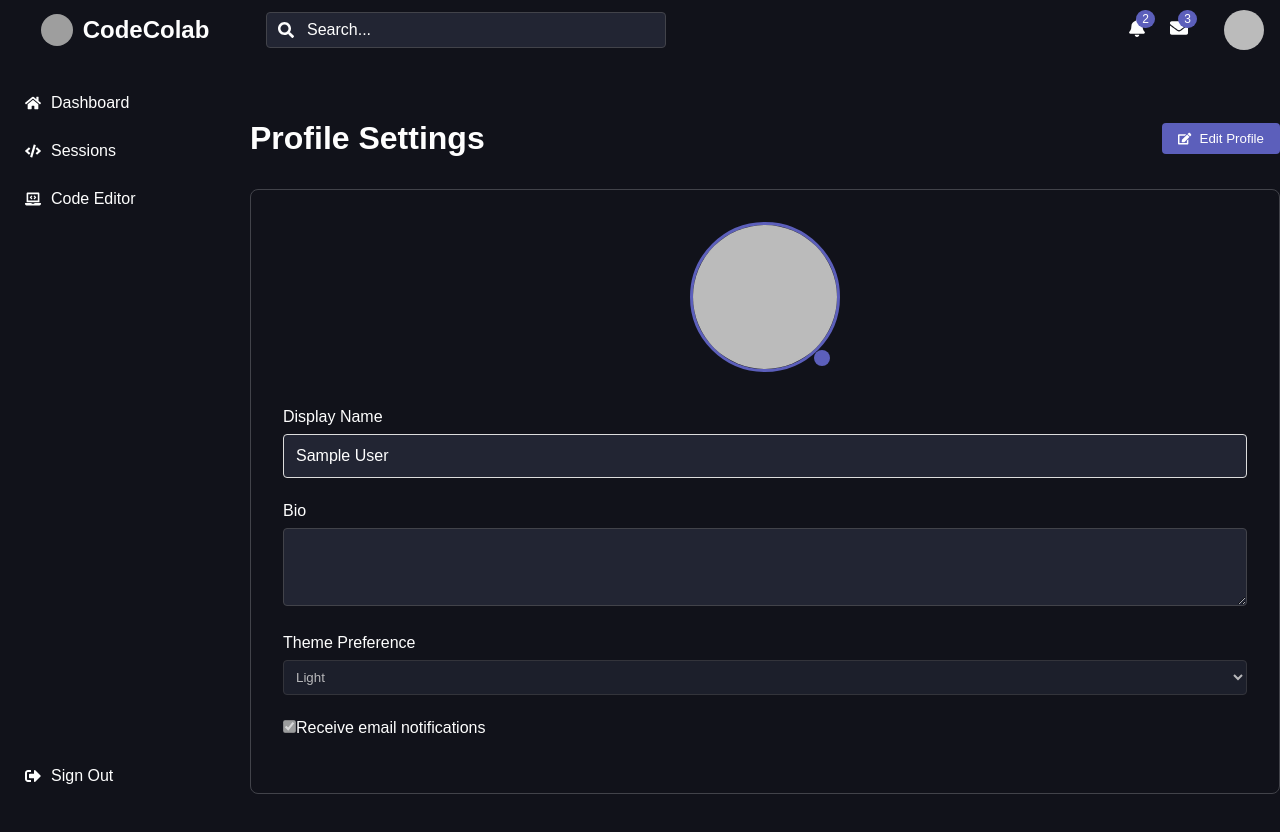
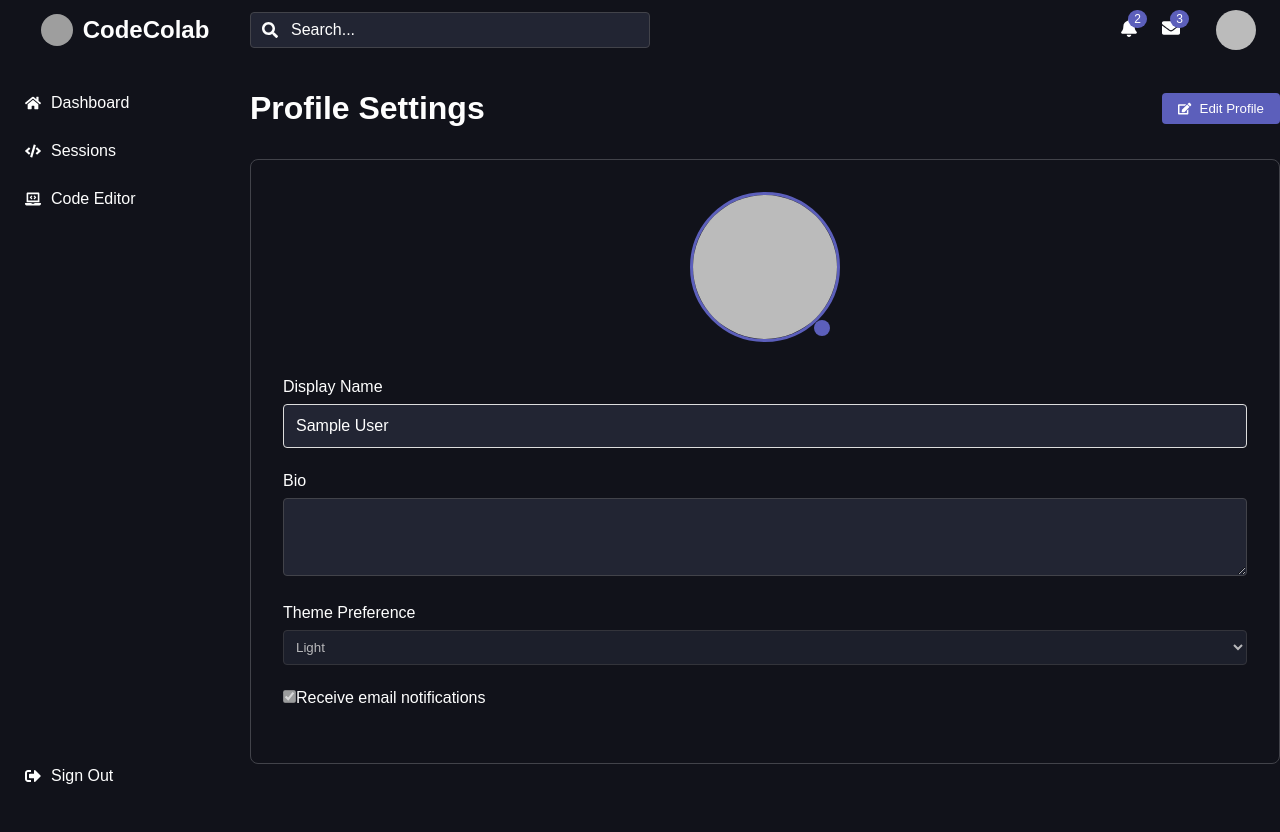
Before and after one commit to Oseembiya/CodeColab, a React (Vite) app in the folder frontend/: page /dashboard/profile in a window 1280 px wide. Shown: the top 832 px of the page. After the commit the page ends 800 px from the top, so only its background shows below. Built offline with nearby package versions, Linux system fonts and the light colour scheme; no server answers; sample sign-in values are in the browser's storage; grey boxes are pictures that could not be loaded.

Commit message:
updating

```diff
--- a/frontend/src/App.jsx
+++ b/frontend/src/App.jsx
@@ -5,7 +5,7 @@ import Dashboard from "./pages/dashboard"
 import PrivateRoute from "./pages/privateRoute"
 import Profile from "./pages/profile"
 import Sessions from "./pages/sessions"
-import CodeEditor from "./component/codeEditor"
+import CodeEditor from "./pages/codeEditor"
 function App() {
   return (
     <Routes>
--- a/frontend/src/pages/profile.jsx
+++ b/frontend/src/pages/profile.jsx
@@ -43,9 +43,7 @@ const Profile = () => {
   };
 
   return (
-
-
-      <div className="main-content">
+    <div className="profile-main-content">
       <div className="profile-container">
         <div className="profile-header">
           <h1>Profile Settings</h1>
--- a/frontend/src/styles/components/_navbar.css
+++ b/frontend/src/styles/components/_navbar.css
@@ -2,7 +2,7 @@
   height: 60px;
   background-color: var(--background-color-dark);
   color: var(--text-color);
-  padding: 0 var(--spacing-lg);
+  padding-right: var(--spacing-lg);
   display: flex;
   align-items: center;
   justify-content: space-between;
--- a/frontend/src/styles/layouts/_dashboard.css
+++ b/frontend/src/styles/layouts/_dashboard.css
@@ -16,7 +16,6 @@
 .navbar {
   grid-row: 1;
   grid-column: 2;
-  padding: 1rem;
 }
 
 /* Main content area */
--- a/frontend/src/styles/layouts/_profile.css
+++ b/frontend/src/styles/layouts/_profile.css
@@ -1,5 +1,5 @@
 .profile-container {
-  margin-top: 60px;
+  margin-top: 30px;
   margin-left: auto;
   margin-right: auto;
 }
@@ -79,3 +79,9 @@
   background-color: var(--hover-color);
   color: var(--text-color);
 }
+
+.profile-main-content {
+  margin-top: 30px;
+  margin-left: auto;
+  margin-right: auto;
+}
```
Also changed, not shown: frontend/src/component/session.jsx (deleted), frontend/src/pages/codeEditor.jsx (renamed from frontend/src/component/codeEditor.jsx). Lines whose indentation alone changed are shown as unchanged.
